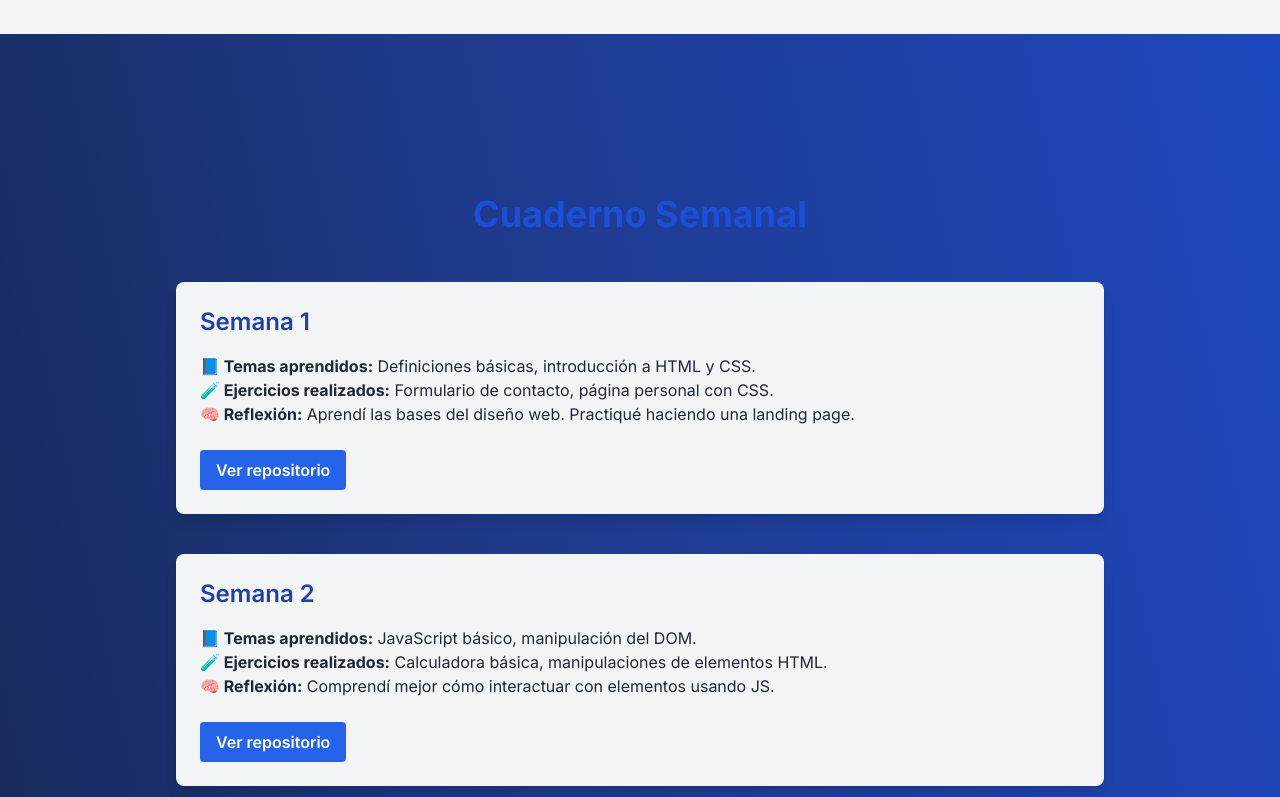
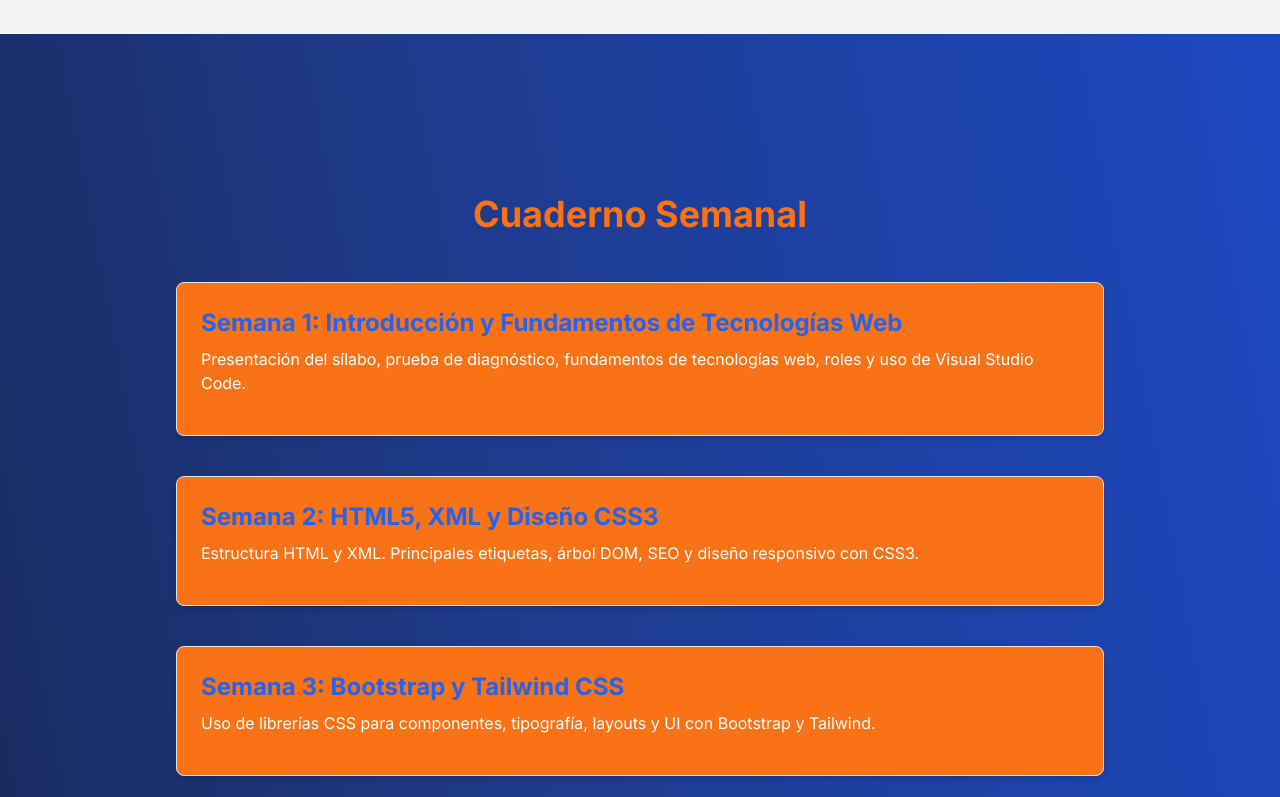
Before and after one commit to cris6mc/crisweb, a Next.js app: page / in a window 1280 px wide. Shown: the part 2000-2797 px from the top of the page. Built offline with nearby package versions, Linux system fonts and the light colour scheme.

Commit message:
final - consolidado II

```diff
--- a/public/data/cuaderno.json
+++ b/public/data/cuaderno.json
@@ -1,51 +1,196 @@
 [
   {
-    "semana": "Semana 1",
-    "temas": "Definiciones básicas, introducción a HTML y CSS.",
-    "ejercicios": "Formulario de contacto, página personal con CSS.",
-    "reflexion": "Aprendí las bases del diseño web. Practiqué haciendo una landing page.",
-    "repositorio": "https://github.com/Joshee0210/practica"
+    "semana": 1,
+    "titulo": "Introducción y Fundamentos de Tecnologías Web",
+    "descripcion": "Presentación del sílabo, prueba de diagnóstico, fundamentos de tecnologías web, roles y uso de Visual Studio Code.",
+    "temas": [
+      "Sistemas web, aplicaciones web, páginas web",
+      "DNS, TCP/IP, HTTP",
+      "Roles: frontend, backend, fullstack",
+      "Laboratorio: Visual Studio Code"
+    ],
+    "codigo": "<!DOCTYPE html>\n<html>\n<head><title>Semana 1</title></head>\n<body><h1>Hola Mundo</h1></body>\n</html>",
+    "reflexion": "Comprender la base es vital para construir aplicaciones robustas.",
+    "bibliografias": ["Media Active (2014)", "Manual de la asignatura"]
   },
   {
-    "semana": "Semana 2",
-    "temas": "JavaScript básico, manipulación del DOM.",
-    "ejercicios": "Calculadora básica, manipulaciones de elementos HTML.",
-    "reflexion": "Comprendí mejor cómo interactuar con elementos usando JS.",
-    "repositorio": "https://github.com/DonMichi26/PraCalificada"
+    "semana": 2,
+    "titulo": "HTML5, XML y Diseño CSS3",
+    "descripcion": "Estructura HTML y XML. Principales etiquetas, árbol DOM, SEO y diseño responsivo con CSS3.",
+    "temas": [
+      "HTML5 y XML",
+      "Árbol DOM",
+      "Flexbox y Grid Layout",
+      "Compatibilidad de navegadores"
+    ],
+    "codigo": "<div class=\"container\">\n  <h1>Hola Mundo CSS</h1>\n</div>",
+    "reflexion": "El diseño responsivo amplía el alcance de nuestras aplicaciones.",
+    "bibliografias": ["Media Active (2014)"]
   },
   {
-    "semana": "Semana 3",
-    "temas": "Introducción a React, componentes y props.",
-    "ejercicios": "Crear una aplicación simple con componentes reutilizables.",
-    "reflexion": "Me familiaricé con la estructura de React y su forma de trabajar.",
-    "repositorio": "https://github.com/Joshee0210/practica"
+    "semana": 3,
+    "titulo": "Bootstrap y Tailwind CSS",
+    "descripcion": "Uso de librerías CSS para componentes, tipografía, layouts y UI con Bootstrap y Tailwind.",
+    "temas": [
+      "Layout y Components con Bootstrap",
+      "Tailwind: Tipografía, UI Elements",
+      "Flex básico, containers"
+    ],
+    "codigo": "<button class=\"btn btn-primary\">Bootstrap</button>\n<button class=\"bg-blue-500 text-white px-4 py-2 rounded\">Tailwind</button>",
+    "reflexion": "Los frameworks CSS mejoran productividad y consistencia visual.",
+    "bibliografias": ["Frank Zickert (2020)"]
   },
   {
-    "semana": "Semana 4",
-    "temas": "Estado y ciclo de vida en React.",
-    "ejercicios": "Aplicación que maneja estado y eventos.",
-    "reflexion": "Entendí cómo manejar el estado en aplicaciones React.",
-    "repositorio": "https://github.com/DonMichi26/PraCalificada"
+    "semana": 4,
+    "titulo": "Javascript y Typescript",
+    "descripcion": "Sintaxis básica, tipos de datos, estructuras, funciones, manejo de DOM y Canvas.",
+    "temas": [
+      "Variables y operadores",
+      "Funciones, closures",
+      "DOM y Canvas"
+    ],
+    "codigo": "const saludo = nombre => `Hola ${nombre}`;\nconsole.log(saludo(\"Cristian\"));",
+    "reflexion": "Dominar JS/TS permite crear interfaces dinámicas y potentes.",
+    "bibliografias": ["Media Active (2014)"]
   },
   {
-    "semana": "Semana 5",
-    "temas": "Rutas y navegación en React.",
-    "ejercicios": "Implementar navegación entre diferentes vistas.",
-    "reflexion": "Aprendí a manejar rutas y cómo navegar entre componentes.",
-    "repositorio": "https://github.com/DonMichi26/PraCalificada"
+    "semana": 5,
+    "titulo": "Framework JS y Estructura SPA",
+    "descripcion": "Introducción a frameworks frontend, renderizado del lado cliente y componentes con props y children.",
+    "temas": [
+      "JSX",
+      "Props, children",
+      "Estilos CSS en frameworks"
+    ],
+    "codigo": "export default function Hola({ nombre }) {\n  return <h1>Hola {nombre}</h1>;\n}",
+    "reflexion": "El enfoque basado en componentes mejora el mantenimiento del código.",
+    "bibliografias": ["Frank Zickert (2020)"]
   },
   {
-    "semana": "Semana 6",
-    "temas": "Introducción a Redux, manejo de estado global.",
-    "ejercicios": "Aplicación que utiliza Redux para manejar el estado.",
-    "reflexion": "Comprendí la importancia de Redux en aplicaciones grandes.",
-    "repositorio": "https://github.com/Joshee0210/practica"
+    "semana": 6,
+    "titulo": "Eventos, Condicionales y Consumo de APIs",
+    "descripcion": "Eventos, renderizado condicional, consumo de APIs usando Promesas y Async/Await.",
+    "temas": [
+      "Eventos",
+      "Routing",
+      "Axios y Fetch"
+    ],
+    "codigo": "fetch('https://api.example.com')\n  .then(res => res.json())\n  .then(data => console.log(data));",
+    "reflexion": "Integrar APIs amplía la funcionalidad de nuestras aplicaciones.",
+    "bibliografias": ["Frank Zickert (2020)"]
   },
   {
-    "semana": "Semana 7",
-    "temas": "Integración de APIs, consumo de datos externos.",
-    "ejercicios": "Aplicación que consume una API pública.",
-    "reflexion": "Aprendí a trabajar con datos externos y cómo integrarlos en mi aplicación.",
-    "repositorio": "https://github.com/DonMichi26/PraCalificada"
+    "semana": 7,
+    "titulo": "Hooks en Framework JS",
+    "descripcion": "Uso de Hooks básicos y personalizados: useState, useEffect, useContext, useReducer.",
+    "temas": [
+      "Hooks básicos",
+      "Hooks personalizados"
+    ],
+    "codigo": "const [count, setCount] = useState(0);",
+    "reflexion": "Los Hooks optimizan la lógica y el estado en componentes.",
+    "bibliografias": ["Frank Zickert (2020)"]
+  },
+  {
+    "semana": 8,
+    "titulo": "Revisión y Retroalimentación",
+    "descripcion": "Revisión de evaluación de logro y retroalimentación de la Unidad I.",
+    "temas": [
+      "Revisión de evaluaciones",
+      "Retroalimentación individual y grupal"
+    ],
+    "codigo": "// Sin código técnico esta semana.",
+    "reflexion": "La retroalimentación fortalece nuestro aprendizaje continuo.",
+    "bibliografias": ["Manual de la asignatura"]
+  },
+  {
+    "semana": 9,
+    "titulo": "Arquitectura Web Backend",
+    "descripcion": "Fundamentos de arquitectura backend, servidores web y primeros pasos con PHP y JSP.",
+    "temas": [
+      "Arquitectura server-side",
+      "PHP",
+      "JSP"
+    ],
+    "codigo": "<?php echo 'Hola desde PHP'; ?>",
+    "reflexion": "El backend es clave para la lógica de negocio y seguridad.",
+    "bibliografias": ["Pressman & Maxim (2015)"]
+  },
+  {
+    "semana": 10,
+    "titulo": "Introducción a Python",
+    "descripcion": "Sintaxis básica, estructuras de control, funciones, clases y módulos en Python.",
+    "temas": [
+      "Sintaxis Python",
+      "Funciones imperativas",
+      "Clases y herencia"
+    ],
+    "codigo": "def saludar(nombre):\n  return f\"Hola {nombre}\"\nprint(saludar(\"Cristian\"))",
+    "reflexion": "Python es versátil para prototipos y backend escalable.",
+    "bibliografias": ["Pressman & Maxim (2015)"]
+  },
+  {
+    "semana": 11,
+    "titulo": "Introducción a Django",
+    "descripcion": "Patrones MVC/MTV, estructura de proyectos, vistas, URLs y plantillas en Django.",
+    "temas": [
+      "MVC y MTV",
+      "Gestión de vistas y URLs",
+      "Uso de plantillas"
+    ],
+    "codigo": "from django.http import HttpResponse\n\ndef saludo(request):\n  return HttpResponse(\"Hola Django\")",
+    "reflexion": "Django acelera el desarrollo de aplicaciones web robustas.",
+    "bibliografias": ["Frank Zickert (2020)"]
+  },
+  {
+    "semana": 12,
+    "titulo": "Formularios, Django Admin y Middleware",
+    "descripcion": "Creación y validación de formularios, personalización de admin, manejo de sesiones y middleware.",
+    "temas": [
+      "Formularios Django",
+      "Admin personalizado",
+      "Middleware y sesiones"
+    ],
+    "codigo": "from django import forms\n\nclass ContactForm(forms.Form):\n  name = forms.CharField(max_length=100)",
+    "reflexion": "Gestionar datos seguros y personalizados es esencial.",
+    "bibliografias": ["Frank Zickert (2020)"]
+  },
+  {
+    "semana": 13,
+    "titulo": "Diseño de APIs RESTful",
+    "descripcion": "Principios REST, serialización, filtrado, ruteo y manejo de CSRF y CORS.",
+    "temas": [
+      "REST y HATEOAS",
+      "Serialización",
+      "AJAX y CSRF"
+    ],
+    "codigo": "from rest_framework import serializers\n\nclass UserSerializer(serializers.ModelSerializer):\n  class Meta:\n    model = User\n    fields = '__all__'",
+    "reflexion": "APIs bien diseñadas conectan eficientemente sistemas.",
+    "bibliografias": ["Roldán Martinez (2018)"]
+  },
+  {
+    "semana": 14,
+    "titulo": "Microservicios en Django",
+    "descripcion": "Fundamentos de microservicios, bases de datos, Docker y Kubernetes.",
+    "temas": [
+      "Arquitectura de microservicios",
+      "Docker y Kubernetes",
+      "Comunicación entre microservicios"
+    ],
+    "codigo": "# Dockerfile\nFROM python:3.10\nWORKDIR /app\nCOPY . .\nRUN pip install -r requirements.txt\nCMD [\"python\", \"manage.py\", \"runserver\"]",
+    "reflexion": "Los microservicios permiten escalar de forma modular.",
+    "bibliografias": ["Roldán Martinez (2018)"]
+  },
+  {
+    "semana": 15,
+    "titulo": "Presentación de Proyecto Final",
+    "descripcion": "Exposición de proyectos de investigación y RSU. Evaluación de logro final.",
+    "temas": [
+      "Exposición de proyecto",
+      "Evaluación final"
+    ],
+    "codigo": "// Sin código técnico esta semana.",
+    "reflexion": "La culminación de un proyecto muestra el dominio de la materia.",
+    "bibliografias": ["Manual de la asignatura"]
   }
 ]
--- /dev/null
+++ b/src/app/cuaderno/[id]/page.js
@@ -0,0 +1,56 @@
+import { notFound } from "next/navigation";
+
+export default async function SemanaDetalle({ params }) {
+  const { id } = params;
+
+  const res = await fetch(`${process.env.NEXT_PUBLIC_BASE_URL}/data/cuaderno.json`);
+  const data = await res.json();
+  const semana = data.find((s) => s.semana === Number(id));
+
+  if (!semana) {
+    notFound();
+  }
+
+  return (
+    <main className="max-w-4xl mx-auto px-6 py-12 bg-white text-gray-900">
+      <h1 className="text-4xl font-bold text-blue-800 mb-4">
+        Semana {semana.semana}: {semana.titulo}
+      </h1>
+      <p className="text-lg mb-6 text-gray-700">{semana.descripcion}</p>
+
+      <section className="mb-8">
+        <h2 className="text-2xl font-semibold text-blue-700 mb-2">Temas</h2>
+        <ul className="list-disc list-inside space-y-1">
+          {semana.temas.map((tema, index) => (
+            <li key={index} className="text-gray-800">
+              {tema}
+            </li>
+          ))}
+        </ul>
+      </section>
+
+      <section className="mb-8">
+        <h2 className="text-2xl font-semibold text-blue-700 mb-2">Ejemplo de Código</h2>
+        <pre className="bg-gray-100 text-gray-800 p-4 rounded-lg overflow-auto text-sm border border-gray-300">
+          <code>{semana.codigo}</code>
+        </pre>
+      </section>
+
+      <section className="mb-8">
+        <h2 className="text-2xl font-semibold text-blue-700 mb-2">Reflexión</h2>
+        <p className="text-gray-800">{semana.reflexion}</p>
+      </section>
+
+      <section>
+        <h2 className="text-2xl font-semibold text-blue-700 mb-2">Bibliografía</h2>
+        <ul className="list-disc list-inside space-y-1">
+          {semana.bibliografias.map((biblio, index) => (
+            <li key={index} className="text-gray-800">
+              {biblio}
+            </li>
+          ))}
+        </ul>
+      </section>
+    </main>
+  );
+}
--- a/src/app/globals.css
+++ b/src/app/globals.css
@@ -2,32 +2,62 @@
 @tailwind components;
 @tailwind utilities;
 
+/* 🎨 Colores base para modo claro */
 :root {
-  --foreground-rgb:  255, 255, 255;
-  --background-start-rgb: 50, 50, 50;
-  --background-end-rgb: 0, 0, 0;
+  --foreground-rgb: 34, 34, 34;   /* Texto más oscuro, mejor legibilidad */
+  --background-start-rgb: 245, 245, 245; /* Fondo claro */
+  --background-end-rgb: 235, 235, 235;   /* Degradado sutil */
 }
 
+/* 🎨 Colores para modo oscuro */
 @media (prefers-color-scheme: dark) {
   :root {
-    --foreground-rgb: 255, 255, 255;
-    --background-start-rgb: 0, 0, 0;
+    --foreground-rgb: 240, 240, 240; /* Texto más suave, no blanco puro */
+    --background-start-rgb: 18, 18, 18;  /* Fondo más realista, no negro puro */
     --background-end-rgb: 0, 0, 0;
   }
 }
 
+/* 🎨 Fondo degradado vertical sutil + color texto dinámico */
 body {
   color: rgb(var(--foreground-rgb));
   background: linear-gradient(
       to bottom,
-      transparent,
+      rgb(var(--background-start-rgb)),
       rgb(var(--background-end-rgb))
-    )
-    rgb(var(--background-start-rgb));
+  );
+  font-family: 'Inter', sans-serif; /* Opcional: tipografía limpia */
 }
 
+/* 🪄 Ejemplo de suavizado global */
+html {
+  scroll-behavior: smooth;
+}
+
+/* ✅ Utilidad personalizada para balancear títulos largos */
 @layer utilities {
   .text-balance {
     text-wrap: balance;
   }
 }
+
+/* ⚡️ Opcional: estilos de enlace */
+a {
+  transition: color 0.2s ease;
+}
+
+a:hover {
+  text-decoration: underline;
+}
+
+/* ✅ Opcional: mejor aspecto para pre/code en claro */
+pre {
+  background: rgba(0, 0, 0, 0.05);
+  border-radius: 0.5rem;
+}
+
+@media (prefers-color-scheme: dark) {
+  pre {
+    background: rgba(255, 255, 255, 0.05);
+  }
+}
--- a/src/components/CuadernoSemanal.jsx
+++ b/src/components/CuadernoSemanal.jsx
@@ -1,12 +1,13 @@
 "use client";
 import { useEffect, useState } from "react";
+import Link from "next/link"; // 👈 Import Link de Next.js
 
 const CuadernoSemanal = () => {
   const [semanas, setSemanas] = useState([]);
 
   useEffect(() => {
     const fetchCuaderno = async () => {
-      const res = await fetch("/data/cuaderno.json"); // Asegúrate de colocarlo en /public/data
+      const res = await fetch("/data/cuaderno.json");
       const data = await res.json();
       setSemanas(data);
     };
@@ -15,29 +16,25 @@ const CuadernoSemanal = () => {
   }, []);
 
   return (
-    <section className=" text-gray-800 py-20 px-6" id="cuaderno">
-      <h2 className="text-4xl font-bold text-center mb-12 text-blue-700">
+    <section className="text-white py-20 px-6" id="cuaderno">
+      <h2 className="text-4xl font-bold text-center mb-12 text-orange-500">
         Cuaderno Semanal
       </h2>
       <div className="max-w-6xl mx-auto grid gap-10">
-        {semanas.map((semana, index) => (
-          <div key={index} className="bg-gray-100 p-6 rounded-lg shadow-lg">
-            <h3 className="text-2xl font-semibold text-blue-800 mb-4">{semana.semana}</h3>
-            <p><strong>📘 Temas aprendidos:</strong> {semana.temas}</p>
-            <p><strong>🧪 Ejercicios realizados:</strong> {semana.ejercicios}</p>
-            <p><strong>🧠 Reflexión:</strong> {semana.reflexion}</p>
+        {semanas.map((semana) => (
+          <Link
+              href={`/cuaderno/${semana.semana}`}
+              className=""
+            >
+              <div key={semana.semana} className="bg-orange-500 border p-6 rounded-lg shadow-md">
+            <h3 className="text-2xl font-bold text-blue-600 mb-2">
+              Semana {semana.semana}: {semana.titulo}
+            </h3>
+            <p className="mb-4">{semana.descripcion}</p>
 
-            <div className="mt-4">
-              <a
-                href={semana.repositorio}
-                target="_blank"
-                rel="noopener noreferrer"
-                className="inline-block mt-2 bg-blue-600 hover:bg-blue-700 text-white font-semibold py-2 px-4 rounded transition duration-200"
-              >
-                Ver repositorio
-              </a>
-            </div>
           </div>
+            </Link>
+
         ))}
       </div>
     </section>
```
